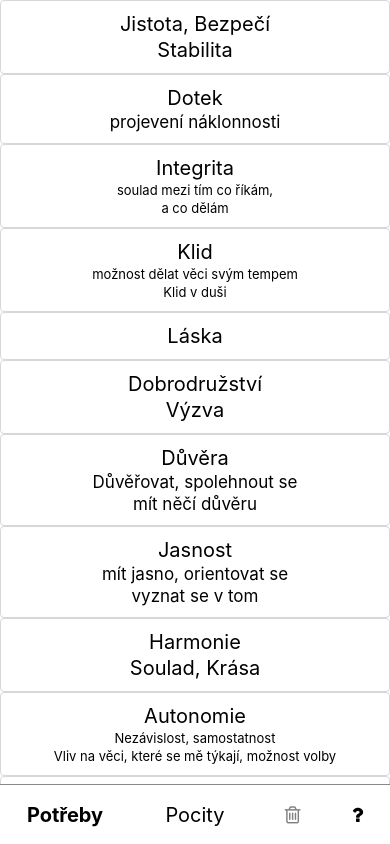
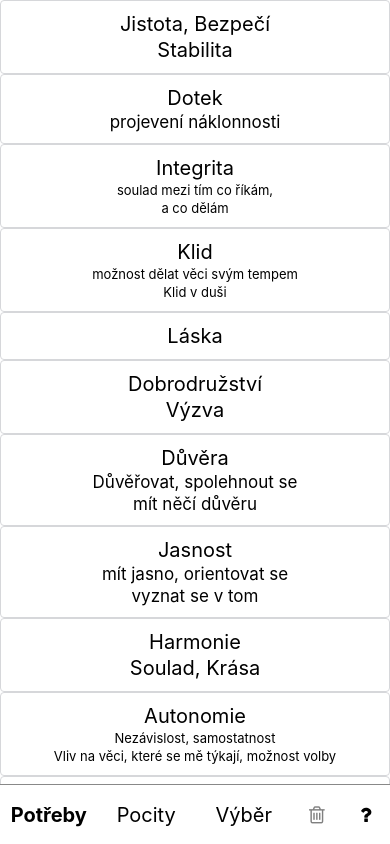
Before and after one commit to lukas-krecan/NvcCards, a React Native app: screen / in a window 390 px wide. Built offline with nearby package versions, Linux system fonts and the light colour scheme; what react-native would draw is missing.

Commit message:
Add selection section

```diff
--- a/App.tsx
+++ b/App.tsx
@@ -96,6 +96,7 @@ type NvcCardsAppState = {
 
 const needsScreen = 'needs';
 const feelingsScreen = 'feelings';
+const selectionScreen = 'selection';
 const helpScreen = 'help';
 
 export default class App extends React.Component<NvcCardsAppProps, NvcCardsAppState> {
@@ -136,21 +137,28 @@ export default class App extends React.Component<NvcCardsAppProps, NvcCardsAppSt
 
 
     render() {
-        let activeScreen = this.state.activeScreen;
-        let noCardsSelected = this.state.selectedCards.length == 0;
+        const activeScreen = this.state.activeScreen;
+        const selectedCards = this.state.selectedCards;
+        const noCardsSelected = selectedCards.length == 0;
+        const selectedCardsList: Card[] = needs.filter( c => this.isCardSelected(c.id) ).concat(feelings.filter(c => this.isCardSelected(c.id) ));
+
         return (
             <SafeAreaView style={{flex: 1}}>
                 <View style={{flex: 100}}>
-                    <CardList cards={needs} selectedCards={this.state.selectedCards} onCardClick={(item) => this.selectCard(item)} active={activeScreen == needsScreen}/>
-                    <CardList cards={feelings} selectedCards={this.state.selectedCards} onCardClick={(item) => this.selectCard(item)} active={activeScreen == feelingsScreen}/>
+                    <CardList cards={needs} selectedCards={selectedCards} onCardClick={(item) => this.selectCard(item)} active={activeScreen == needsScreen}/>
+                    <CardList cards={feelings} selectedCards={selectedCards} onCardClick={(item) => this.selectCard(item)} active={activeScreen == feelingsScreen}/>
+                    <CardList cards={selectedCardsList} selectedCards={selectedCards} onCardClick={(item) => this.selectCard(item)} active={activeScreen == selectionScreen}/>
                     <Help active={activeScreen == helpScreen}/>
                 </View>
                 <View style={styles.drawer}>
                     <View style={{flex: 2}}>
-                        {this.cardsButton("Potřeby", () => this.setState({activeScreen: needsScreen}), activeScreen == needsScreen)}
+                        {this.cardsButton("Potřeby", needsScreen)}
                     </View>
                     <View style={{flex: 2}}>
-                        {this.cardsButton("Pocity", () => this.setState({activeScreen: feelingsScreen}), activeScreen == feelingsScreen)}
+                        {this.cardsButton("Pocity", feelingsScreen)}
+                    </View>
+                    <View style={{flex: 2}}>
+                        {this.cardsButton("Výběr", selectionScreen)}
                     </View>
                     <View style={{flex: 1}}>
                         <TouchableOpacity onPress={() => this.setState({selectedCards: []})} style={styles.icon} disabled={noCardsSelected}>
@@ -168,8 +176,13 @@ export default class App extends React.Component<NvcCardsAppProps, NvcCardsAppSt
     }
 
 
-    private cardsButton(title: String, onPress: () => void, active: boolean) {
-        return <TouchableOpacity  onPress={onPress} disabled={active} style={styles.tabButton}>
+    private isCardSelected(id: string) {
+        return this.state.selectedCards.indexOf(id) != -1;
+    }
+
+    private cardsButton(title: String, screenName: string) {
+        const active = this.state.activeScreen == screenName;
+        return <TouchableOpacity onPress={() => this.setState({activeScreen: screenName})} disabled={active} style={styles.tabButton}>
             <Text style={[{fontSize: 20}, active && styles.selectedButtonText]}>{title}</Text>
         </TouchableOpacity>;
     }
```
Also changed, not shown: 1 other file (tests, documents, lock files or other folders).
